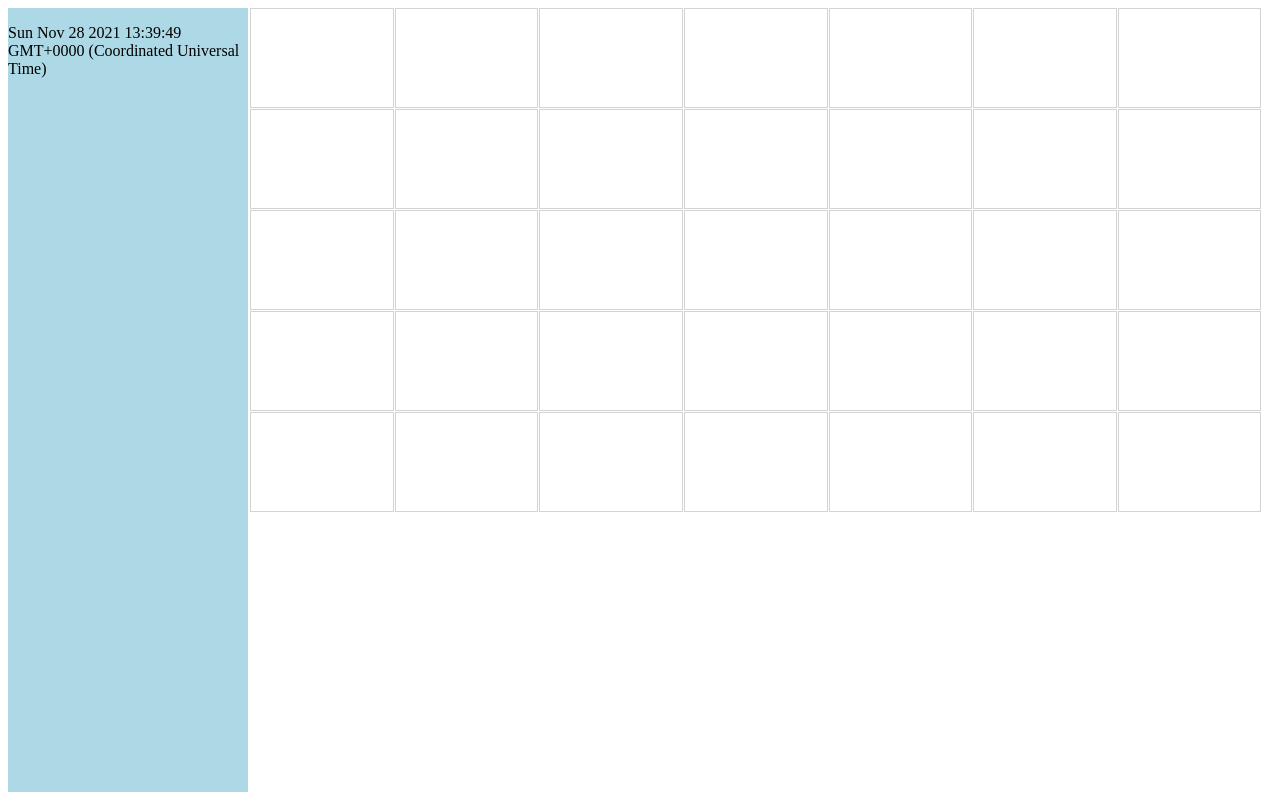
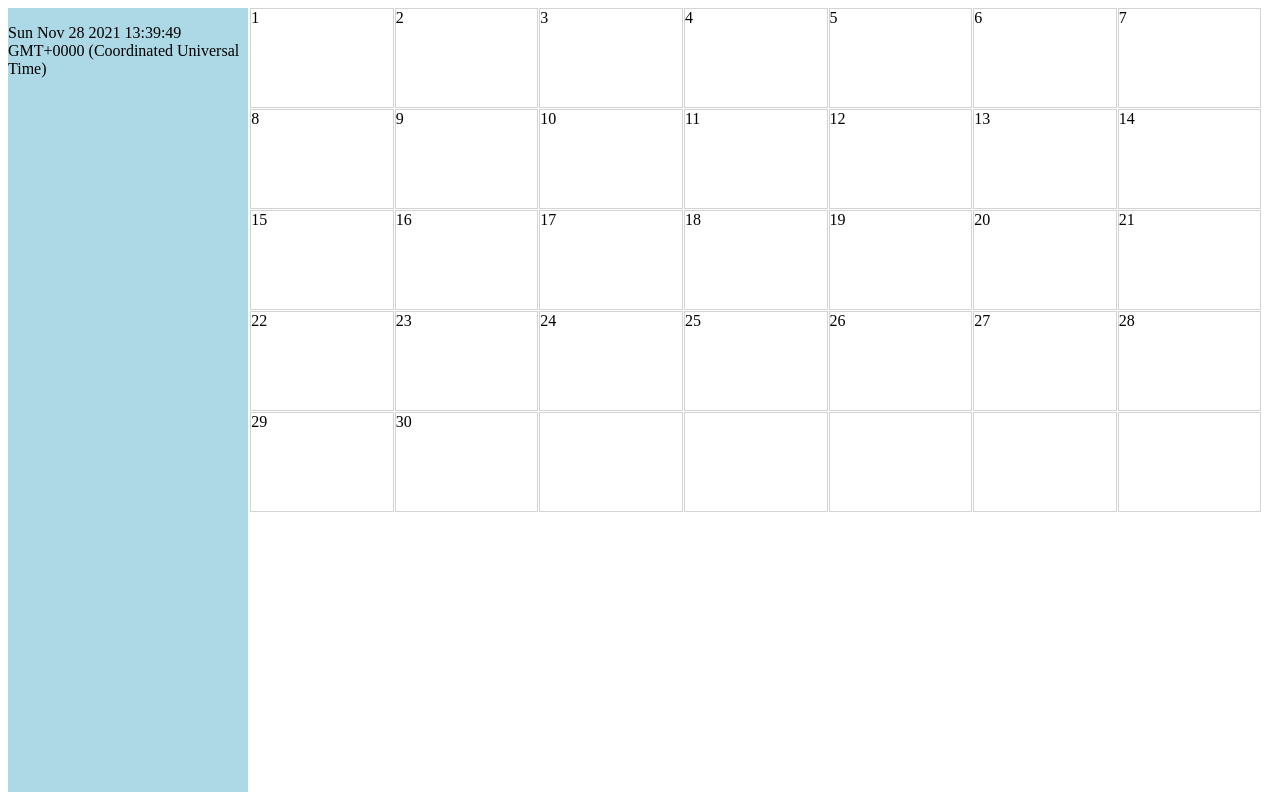
Before and after one commit to kovacsaron19/mm_project, a plain HTML site: page index.html in a window 1280 px wide. Drawn offline with Linux system fonts and the light colour scheme.

Commit message:
Added calendar display

```diff
--- a/index.html
+++ b/index.html
@@ -30,41 +30,41 @@
     </div>
     <div id="mygrid">
         <div class="parent" id="mygrid2">
-            <div class="cell"></div>
-            <div class="cell"></div>
-            <div class="cell"></div>
-            <div class="cell"></div>
-            <div class="cell"></div>
-            <div class="cell"></div>
-            <div class="cell"></div>
-            <div class="cell"></div>
-            <div class="cell"></div>
-            <div class="cell"></div>
-            <div class="cell"></div>
-            <div class="cell"></div>
-            <div class="cell"></div>
-            <div class="cell"></div>
-            <div class="cell"></div>
-            <div class="cell"></div>
-            <div class="cell"></div>
-            <div class="cell"></div>
-            <div class="cell"></div>
-            <div class="cell"></div>
-            <div class="cell"></div>
-            <div class="cell"></div>
-            <div class="cell"></div>
-            <div class="cell"></div>
-            <div class="cell"></div>
-            <div class="cell"></div>
-            <div class="cell"></div>
-            <div class="cell"></div>
-            <div class="cell"></div>
-            <div class="cell"></div>
-            <div class="cell"></div>
-            <div class="cell"></div>
-            <div class="cell"></div>
-            <div class="cell"></div>
-            <div class="cell"></div>
+            <div class="cell Monday"></div>
+            <div class="cell Tuesday"></div>
+            <div class="cell Wednesday"></div>
+            <div class="cell Thursday"></div>
+            <div class="cell Friday"></div>
+            <div class="cell Saturday"></div>
+            <div class="cell Sunday"></div>
+            <div class="cell Monday"></div>
+            <div class="cell Tuesday"></div>
+            <div class="cell Wednesday"></div>
+            <div class="cell Thursday"></div>
+            <div class="cell Friday"></div>
+            <div class="cell Saturday"></div>
+            <div class="cell Sunday"></div>
+            <div class="cell Monday"></div>
+            <div class="cell Tuesday"></div>
+            <div class="cell Wednesday"></div>
+            <div class="cell Thursday"></div>
+            <div class="cell Friday"></div>
+            <div class="cell Saturday"></div>
+            <div class="cell Sunday"></div>
+            <div class="cell Monday"></div>
+            <div class="cell Tuesday"></div>
+            <div class="cell Wednesday"></div>
+            <div class="cell Thursday"></div>
+            <div class="cell Friday"></div>
+            <div class="cell Saturday"></div>
+            <div class="cell Sunday"></div>
+            <div class="cell Monday"></div>
+            <div class="cell Tuesday"></div>
+            <div class="cell Wednesday"></div>
+            <div class="cell Thursday"></div>
+            <div class="cell Friday"></div>
+            <div class="cell Saturday"></div>
+            <div class="cell Sunday"></div>
         </div>
     </div>
 
--- a/scripts/script.js
+++ b/scripts/script.js
@@ -1,4 +1,7 @@
-function calculateFirstDay(){
+
+const DaysEnums = { 0: "Monday", 1: "Tuesday", 2: "Wednesday", 3: "Thursday", 4: "Friday", 5: "Saturday", 6: "Sunday" }
+
+function calculateFirstDay(date) {
     // var day = cDate2.getDate();
     // console.log(day);
     // var month = cDate2.getMonth() + 1;
@@ -18,28 +21,59 @@ function calculateFirstDay(){
     // var weekday = (day + Math.floor(2.6*month - 0.2) - 2*century + year + Math.floor(year/4) + Math.floor(century/4)) % 7
 
     // console.log(weekday);
-    var date = new Date();
     var firstDay = new Date(date.getFullYear(), date.getMonth(), 1);
+    firstDay = firstDay.getDay();
+    if (firstDay == 0) {
+        firstDay = 7;
+    }
+    else {
+        firstDay -= 1;
+    }
     return firstDay;
 }
 
-function displayCalendar(date){
-    var firstWeekday = calculateFirstDay();
-    var grid = document.getElementById("mygrid2");
+function displayCalendar(date) {
+    let cellDate = 1;
+    var firstWeekday = calculateFirstDay(date);
     var year = date.getFullYear();
     var month = date.getMonth();
+    var lastDate = new Date(year, month+1, 0).getDate();
 
-    for (let i = 1; i < 6; i++) {
-        let j = 1;
-        if(i===1){
-            j = j + firstWeekday;
+    let children = document.getElementsByClassName("cell");
+    let child = children[0];
+    let count = 1;
+    let ok = true;
+
+    while (ok) {
+        if (child.classList.contains(DaysEnums[firstWeekday])) {
+            child.innerHTML = cellDate;
+            cellDate+=1;
+            child = children[count];
+            count += 1;
+            ok = false;
         }
-        for (j; j <= 7; j++) {
-            console.log(grid)
-            console.log(grid.rows[0].cells[0])
-            var cell = grid.rows[i].cells[j].elements[0];
-            var text = document.createTextNode(i*j);
-            cell.appendChild(text);
+        else {
+            child = children[count];
+            count += 1;
         }
     }
+    while (cellDate <= lastDate) {
+        child.innerHTML = cellDate;
+        cellDate += 1;
+        child = children[count];
+        count += 1;
+    }
+
+    // for (let i = 0; i < 6; i++) {
+    //     let j = 0;
+    //     if(i===0){
+    //         j = firstWeekday;
+    //     }
+    //     for (j; j <= 7; j++) {
+    //         console.log(grid)
+    //         console.log(grid.rows[0].cells[0])
+    //         var cell = grid.
+    //         cell.innerHtml = "a";
+    //     }
+    // }
 }
```
